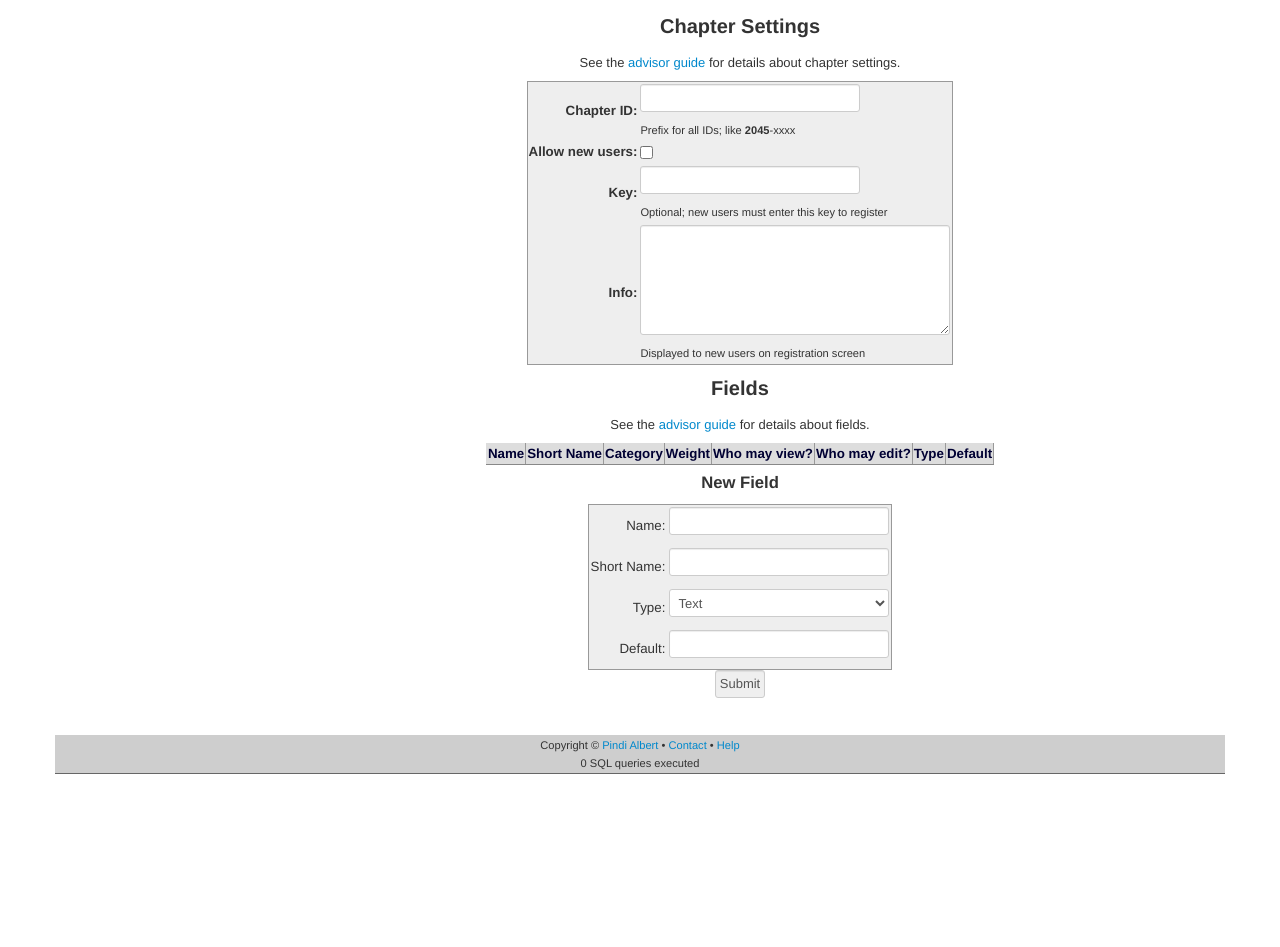
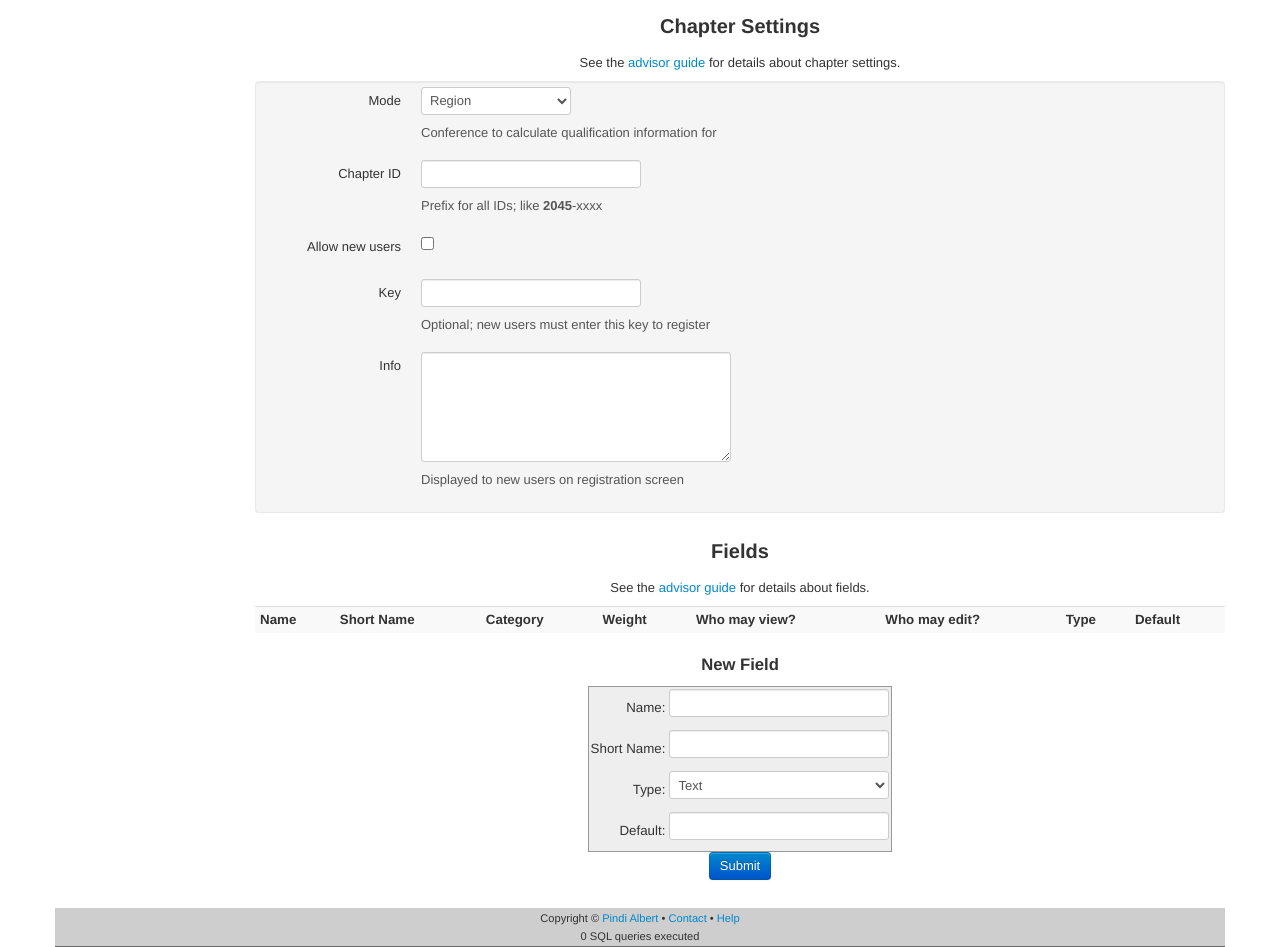
Before and after one commit to pindia/tsaevents, a Python web app: template templates/chapadmin/edit_chapter.mako in a window 1280 px wide. Shown: the part 198-1145 px from the top of the page. Before the commit the page ends 972 px from the top, so only its background shows below. Run offline with Mako, Linux system fonts and the light colour scheme; the template is opened without the code that fills it, so the values that code supplies are empty; some libraries are stand-ins or nearby versions.

Commit message:
Allow mode to be set by chapter officers

```diff
--- a/events/models.py
+++ b/events/models.py
@@ -29,12 +29,13 @@ class Chapter(models.Model):
     #mode = models.IntegerField(choices=((0,'region'), (1,'state'), (2,'nation')), default=0)
 
     key = models.CharField(max_length=100, default='', blank=True, db_column='extra_char1')
+    mode = models.CharField(max_length=100, default='region', db_column='extra_char2')
 
     # Link to another chapter. The "child" chapter has a link to the parent and not vice versa
     #link = models.ForeignKey('Chapter', db_column='extra_int1', null=True, blank=True)
 
     #extra_char1 = models.CharField(max_length=100, default='', blank=True)
-    extra_char2 = models.CharField(max_length=100, default='', blank=True)
+    #extra_char2 = models.CharField(max_length=100, default='', blank=True)
     extra_char3 = models.CharField(max_length=100, default='', blank=True)
     extra_bool1 = models.BooleanField(default=False, blank=True)
     extra_bool2 = models.BooleanField(default=False, blank=True)
--- a/events/views.py
+++ b/events/views.py
@@ -57,9 +57,9 @@ def render_template(name,request,**kwds):
                 user=request.user,
                 chapter=request.chapter,
                 messages=messages.get_messages(request),
+                MODE = request.chapter.mode,
             ))
         kwds.update(dict(
-            MODE = tsa.settings.MODE,
             DEPLOYED = DEPLOYED,
             connection = connection,
             cycle = cycle(['odd','even'])
--- a/events/views_admin.py
+++ b/events/views_admin.py
@@ -179,6 +179,7 @@ def chapter_info(request):
 def edit_chapter(request):
     c = request.chapter
     if request.method == 'POST':
+        c.mode = request.POST['mode']
         c.register_open = 'register_open' in request.POST
         c.info = request.POST['info']
         c.key = request.POST['key']
--- a/static/style.css
+++ b/static/style.css
@@ -240,3 +240,7 @@ table.tabular_list {
 .well-condensed{
     padding: 5px;
 }
+
+.form-horizontal {
+    text-align: left;
+}
--- a/templates/chapadmin/edit_chapter.mako
+++ b/templates/chapadmin/edit_chapter.mako
@@ -24,34 +24,56 @@ def sel(cond):
 
 <p>See the <a href="/help/advisor_guide#chapter-settings">advisor guide</a> for details about chapter settings.</p>
 
-<table class="layouttable aligner">
-    <tr>
-        <th>Chapter ID:</th>
-        <td>
-            <input type="entry" name="chapter_id" value=${chapter.chapter_id}><br>
-            <span style="font-size:smaller;">Prefix for all IDs; like <b>2045</b>-xxxx</span>
-        </td>
-    </tr>
-    <tr>
-        <th>Allow new users:</th>
-        <td><input type="checkbox" name="register_open" ${'checked="yes"' if chapter.register_open else ''}></td>
-    </tr>
-    <tr>
-        <th>Key:</th>
-        <td>
-            <input type="entry" name="key" value=${chapter.key}><br>
-            <span style="font-size:smaller;">Optional; new users must enter this key to register</span>
-        </td>
-    </tr>
-    <tr>
-        <th>Info:</th>
-        <td>
-            <textarea name="info" style="width:300px; height:100px;">${chapter.info}</textarea><br>
-            <span style="font-size:smaller;">Displayed to new users on registration screen</span>
-        </td>
-    </tr>
 
-</table>
+
+    <div class="form-horizontal well well-condensed">
+
+        <fieldset>
+
+            <div class="control-group">
+                <label class="control-label" for="mode">Mode</label>
+                <div class="controls">
+                    <select name="mode" id="mode" class="input-medium">
+                        <option value="region" ${'selected' if chapter.mode == 'region' else ''}>Region</option>
+                        <option value="state" ${'selected' if chapter.mode == 'state' else ''}>State</option>
+                        <option value="nation" ${'selected' if chapter.mode == 'nation' else ''}>Nation</option>
+                    </select>
+                    <p class="help-block">Conference to calculate qualification information for</p>
+                </div>
+            </div>
+
+            <div class="control-group">
+                <label class="control-label" for="chapter_id">Chapter ID</label>
+                <div class="controls">
+                    <input type="entry" id="chapter_id" name="chapter_id" value=${chapter.chapter_id}>
+                    <p class="help-block">Prefix for all IDs; like <b>2045</b>-xxxx</p>
+                </div>
+
+            </div>
+            <div class="control-group">
+                <label class="control-label" for="chapter_id">Allow new users</label>
+                <div class="controls">
+                    <input type="checkbox" name="register_open" ${'checked="yes"' if chapter.register_open else ''}>
+                </div>
+
+            </div>
+            <div class="control-group">
+                <label class="control-label" for="key">Key</label>
+                <div class="controls">
+                    <input type="entry" name="key" id="key" value=${chapter.key}>
+                    <p class="help-block">Optional; new users must enter this key to register</p>
+                </div>
+
+            </div>
+            <div class="control-group">
+                <label class="control-label" for="info">Info</label>
+                <div class="controls">
+                    <textarea name="info" id="info" style="width:300px; height:100px;">${chapter.info}</textarea>
+                    <p class="help-block">Displayed to new users on registration screen</p>
+                </div>
+            </div>
+        </fieldset>
+    </div>
 
 
 
@@ -64,7 +86,7 @@ def sel(cond):
 <p>See the <a href="/help/advisor_guide#fields">advisor guide</a> for details about fields.</p>
 
 
-<table align="center" class="tabular_list">
+<table align="center" class="table table-striped table-condensed">
     <tr>
         <th>Name</th>
         <th>Short Name</th>
@@ -77,19 +99,19 @@ def sel(cond):
     </tr>
     % for field in chapter.get_fields():
     <tr>
-        <td><input type="entry" size="15" name="${field.id}_name" value="${field.name}"></td>
-        <td><input type="entry" size="6" name="${field.id}_short_name" value="${field.short_name}"></td>
-        <td><input type="entry" size="6" name="${field.id}_category" value="${field.category}"></td>
-        <td><input type="entry" size="2" name="${field.id}_weight" value="${field.weight}"></td>
+        <td><input type="entry" size="input-medium" name="${field.id}_name" value="${field.name}"></td>
+        <td><input type="entry" class="input-small" name="${field.id}_short_name" value="${field.short_name}"></td>
+        <td><input type="entry" class="input-small" name="${field.id}_category" value="${field.category}"></td>
+        <td><input type="entry" class="input-mini" name="${field.id}_weight" value="${field.weight}"></td>
 
         <td>
-            <select name="${field.id}_view_perm">
+            <select name="${field.id}_view_perm" class="input-small">
                 <option value="0" ${sel(field.view_perm == 0)}>Admin only</option>
                 <option value="1" ${sel(field.view_perm == 1)}>User or admin</option>
             </select>
         </td>
         <td>
-            <select name="${field.id}_edit_perm">
+            <select name="${field.id}_edit_perm" class="input-small">
                 <option value="3" ${sel(field.edit_perm == 3)}>Nobody</option>
                 <option value="2" ${sel(field.edit_perm == 2)}>Admin only (logged)</option>
                 <option value="0" ${sel(field.edit_perm == 0)}>Admin only</option>
@@ -115,7 +137,7 @@ def sel(cond):
         <tr><td>Default:</td><td><input type="entry" name="default"></td>
     </table>
 % endif
-<input type="submit" value="Submit">
+<input type="submit" value="Submit" class="btn btn-primary">
 
 
 </form>
```
